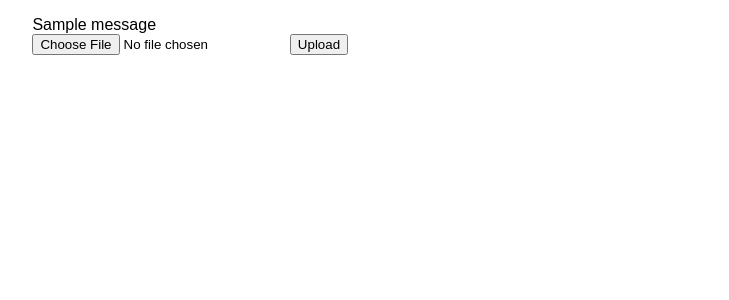
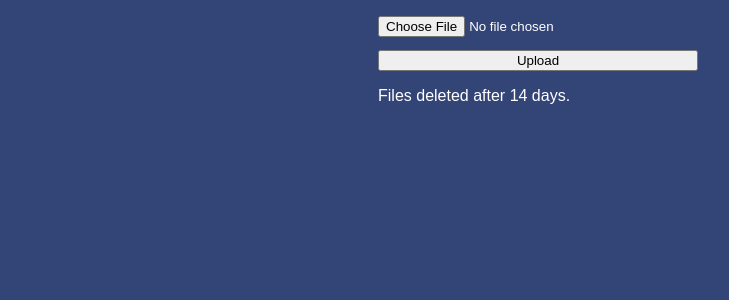
Before and after one commit to tortxof/flask-fileshare, a Flask app: template templates/upload.html in a window 1280 px wide. Shown: the top 300 px of the page, without its empty margins (102-831 px from the left). Run offline with Flask 2, Linux system fonts and the light colour scheme; the template is opened without the code that fills it: most values are stand-ins (such as "Sample title", 1, 10 or a date in 2020); one stand-in notice (Sample message) is shown.

Commit message:
Remove hardcoded s3 bucket. Shorten random path. Style changes. Remove flask message flashing. Add 14 day lifetime disclaimer.

```diff
--- a/app.py
+++ b/app.py
@@ -2,7 +2,7 @@ import os
 import base64
 import datetime
 
-from flask import Flask, render_template, redirect, request, flash
+from flask import Flask, render_template, request
 import boto3
 
 app = Flask(__name__)
@@ -13,19 +13,21 @@ app.config['DEBUG'] = os.environ.get('FLASK_DEBUG', 'false').lower() == 'true'
 
 app.config['APP_URL'] = os.environ.get('APP_URL')
 
+app.config['S3_BUCKET'] = os.environ.get('S3_BUCKET')
+
 app.config['AWS_ACCESS_KEY_ID'] = os.environ.get('AWS_ACCESS_KEY_ID')
 app.config['AWS_SECRET_ACCESS_KEY'] = os.environ.get('AWS_SECRET_ACCESS_KEY')
 
 @app.route('/')
 def upload():
-    key = base64.urlsafe_b64encode(os.urandom(12)).decode()
+    key = base64.urlsafe_b64encode(os.urandom(6)).decode()
     s3 = boto3.client(
         's3',
         aws_access_key_id = app.config['AWS_ACCESS_KEY_ID'],
         aws_secret_access_key = app.config['AWS_SECRET_ACCESS_KEY']
         )
     post = s3.generate_presigned_post(
-        Bucket = 'djones-flask-fileshare',
+        Bucket = app.config['S3_BUCKET'],
         Key = key + '/${filename}',
         Fields = {
             'acl': 'public-read',
--- a/requirements.txt
+++ b/requirements.txt
@@ -1,3 +1,2 @@
 flask
-peewee
 boto3
--- a/static/app.css
+++ b/static/app.css
@@ -1,8 +1,20 @@
 body {
   font-family: sans-serif;
+  background-color: #347;
+  color: white;
+}
+
+a {
+  color: white;
 }
 
 .container {
-  width: 80%;
+  width: 320px;
   margin: 1em auto;
 }
+
+button {
+  display: block;
+  margin: 1em 0;
+  width: 100%;
+}
--- a/templates/layout.html
+++ b/templates/layout.html
@@ -9,14 +9,6 @@
 <body>
 
   <div class="container">
-    {% with messages = get_flashed_messages() %}
-      {% if messages %}
-        {% for message in messages %}
-          <div class="alert alert-info" role="alert">{{ message }}</div>
-        {% endfor %}
-      {% endif %}
-    {% endwith %}
-
     {% block body %}{% endblock %}
   </div>
 
--- a/templates/upload.html
+++ b/templates/upload.html
@@ -7,4 +7,6 @@
   <input type="file" name="file">
   <button type="submit">Upload</button>
 </form>
+
+<p>Files deleted after 14 days.</p>
 {% endblock %}
```
